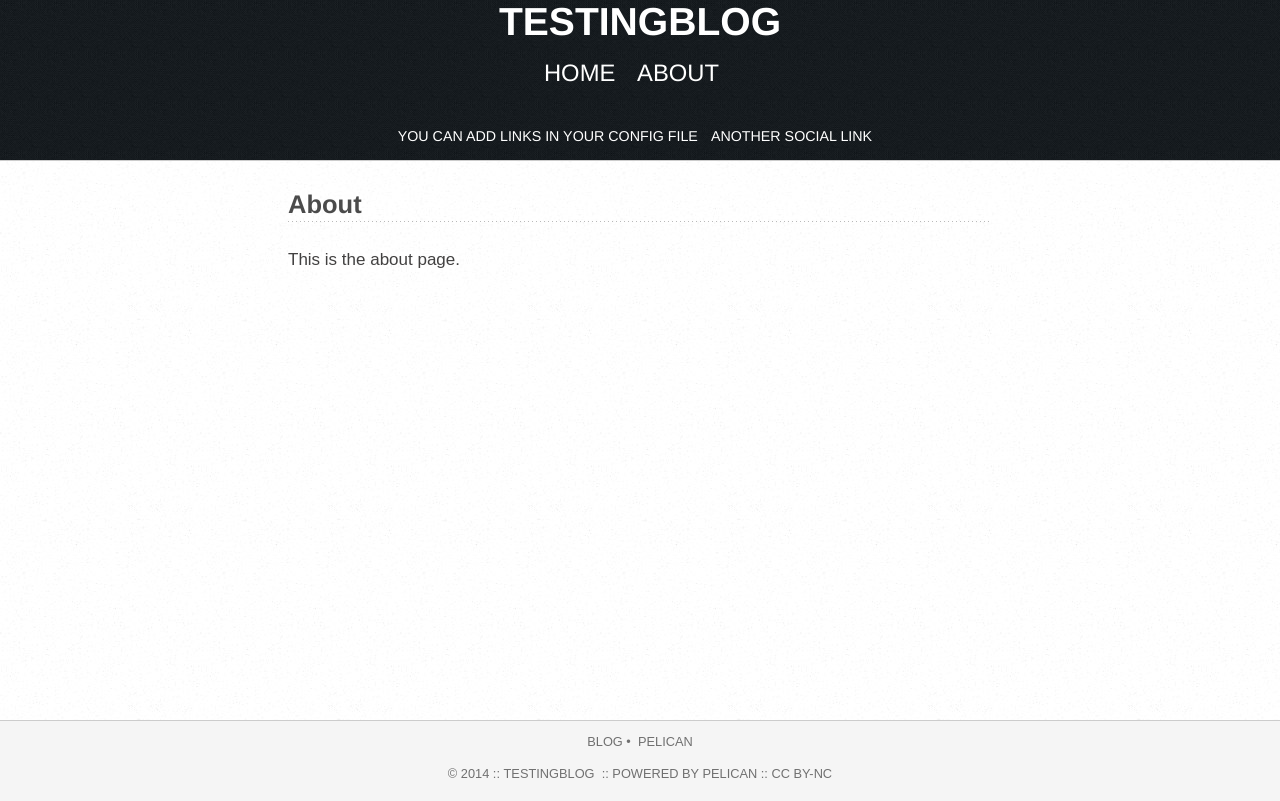
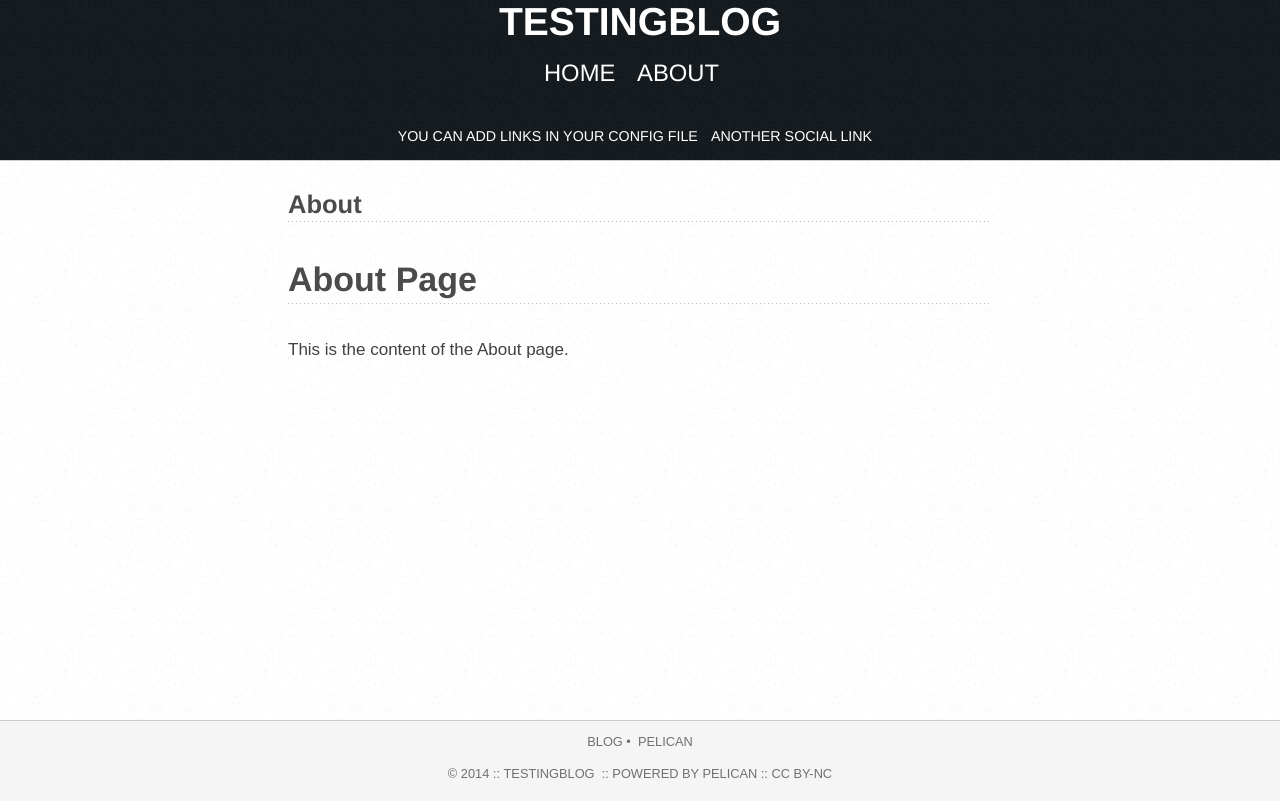
Before and after one commit to fanto64/fanto64.github.io, a plain HTML site: page pages/about.html in a window 1280 px wide. Drawn offline with Linux system fonts and the light colour scheme; a web font is replaced by a local one.

```diff
--- a/pages/about.html
+++ b/pages/about.html
@@ -26,7 +26,8 @@
 </ul>    </div>
 </div>    <div id="main">
 <h2><a href="https://fanto64.github.io/pages/about.html">About</a></h2>
-<p>This is the about page.</p>
+<h1>About Page</h1>
+<p>This is the content of the About page.</p>
 
     </div>
 </div>
```
